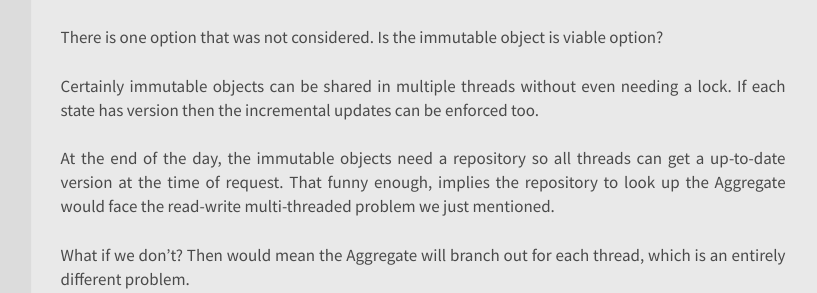
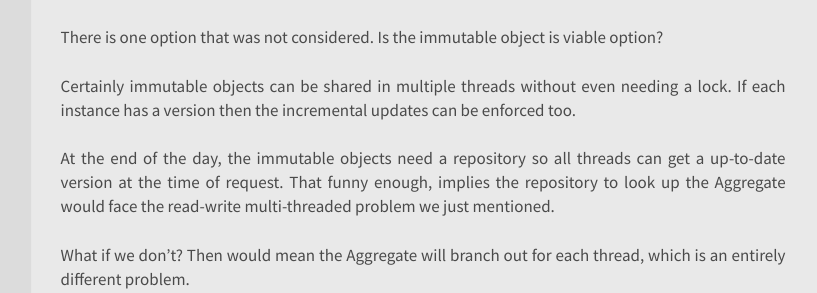
Before and after one commit to jasition/jasition.github.io, a Jekyll site: the page built from _posts/2018-11-07-read-write-multithread.md, in a window 1280 px wide. Shown: the part 4696-4989 px from the top of the page, without its empty margins (327-1144 px from the left). Built offline with Jekyll 4.4.1, drawn with Linux system fonts in a browser that asks for light colours.

Commit message:
Fix typo

```diff
--- a/_posts/2018-11-07-read-write-multithread.md
+++ b/_posts/2018-11-07-read-write-multithread.md
@@ -187,7 +187,7 @@ Are we still missing something? It seems going well so far!
 
 There is one option that was not considered. Is the immutable object is viable option?
 
-Certainly immutable objects can be shared in multiple threads without even needing a lock. If each state has version then the incremental updates can be enforced too.
+Certainly immutable objects can be shared in multiple threads without even needing a lock. If each instance has a version then the incremental updates can be enforced too.
 
 At the end of the day, the immutable objects need a repository so all threads can get a up-to-date version at the time of request. That funny enough, implies the repository to look up the Aggregate would face the read-write multi-threaded problem we just mentioned.
 
```
Also changed, not shown: other parts of _posts/2018-11-07-read-write-multithread.md (+1 -1 lines).
